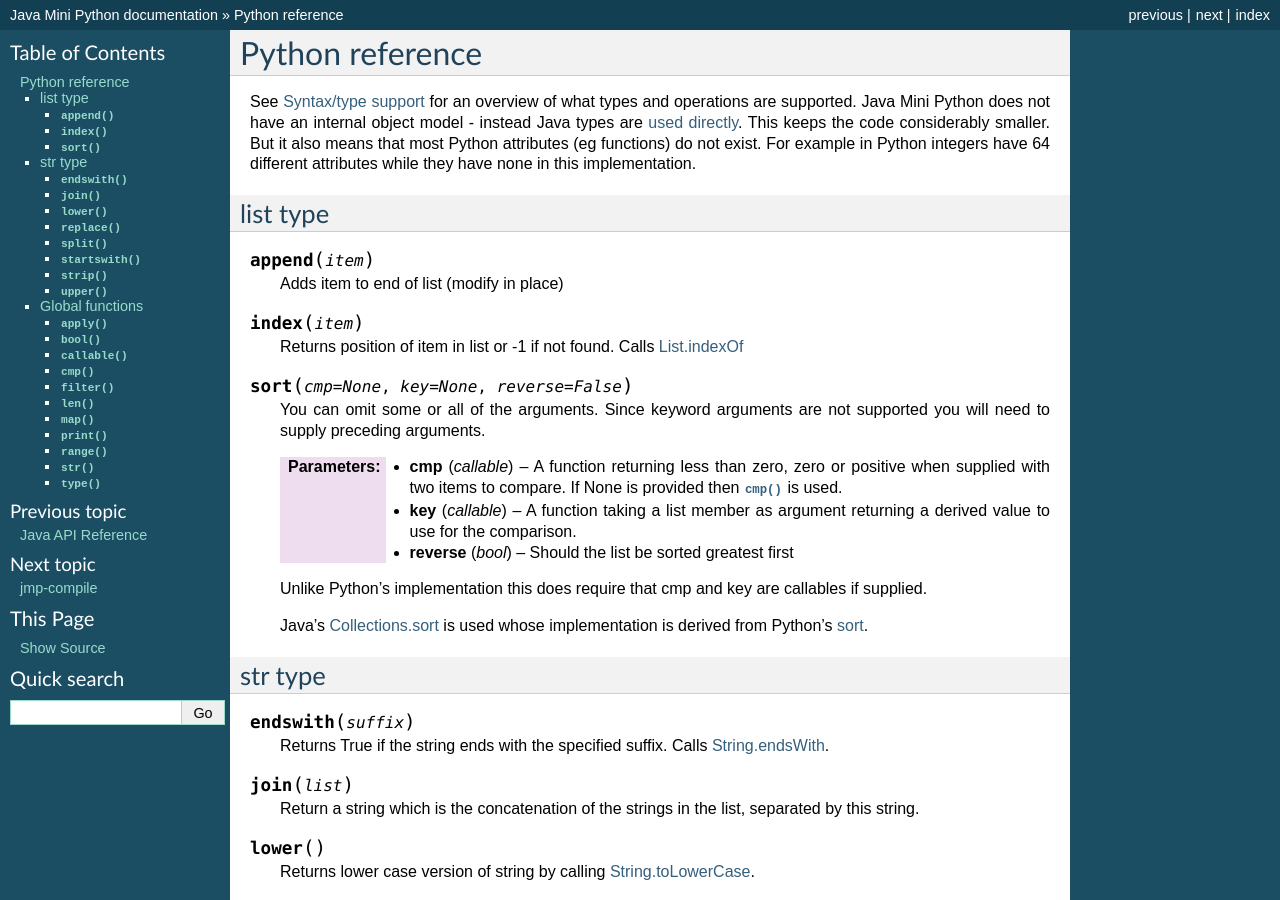
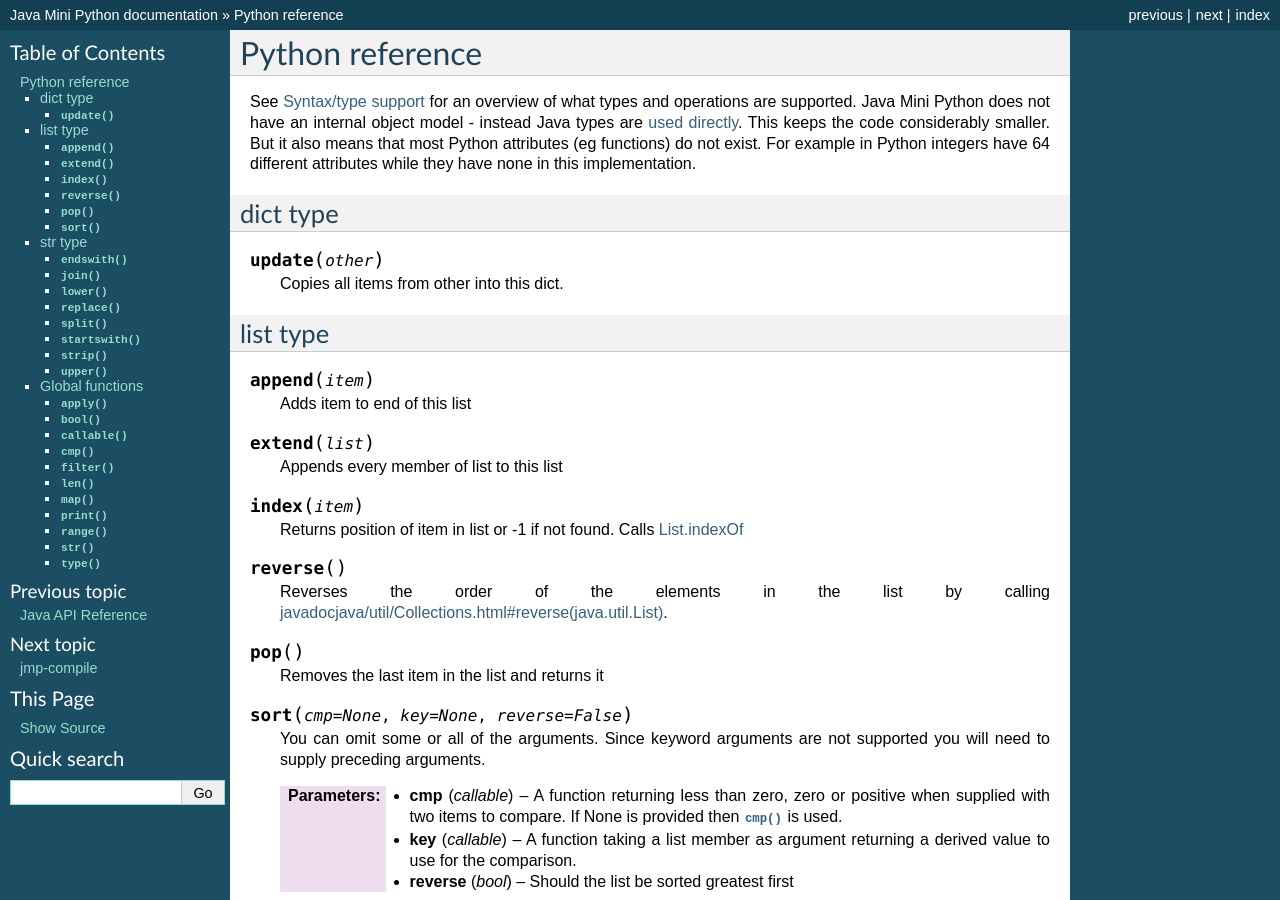
Before and after one commit to rogerbinns/jia-mini-python, a Sphinx documentation site: the page built from doc/python.rst, in a window 1280 px wide and 900 px high. Built offline with Sphinx 7.4.7, drawn with Linux system fonts in a browser that asks for light colours; the version number could not be read and is left out.

Commit message:
More doc updates

```diff
--- a/doc/java.rst
+++ b/doc/java.rst
@@ -113,6 +113,12 @@
       Makes methods on the methods Object available to the Python.
       See `Adding methods`_ for more details.
 
+   .. method:: void clear()
+
+      Removes all internal state.  This ensures that garbage
+      collection is easier.  You can reuse this instance by calling
+      `addModule` to reregister modules and `setCode` to run new code.
+
    .. method:: void setCode(InputStream stream)
 
       Reads the code from the supplied stream.  The stream is not
--- a/doc/lang.rst
+++ b/doc/lang.rst
@@ -20,6 +20,8 @@
 * bool (:ref:`note <booleans>`)
 * None
 * tuple (note: :ref:`treated as list and mutable <tuples>`)
+* functions (you can nest them, assign to variables, pass then around,
+  invoke, :func:`apply`)
 
 Keywords
 --------
--- a/doc/python.rst
+++ b/doc/python.rst
@@ -9,17 +9,37 @@
 integers have 64 different attributes while they have none in this
 implementation.
 
+dict type
+---------
+
+.. method:: update(other)
+
+   Copies all items from other into this dict.
+
 list type
 ---------
 
 .. method:: append(item)
 
-   Adds item to end of list (modify in place)
+   Adds item to end of this list
+
+.. method:: extend(list)
+
+   Appends every member of list to this list
 
 .. method:: index(item)
 
    Returns position of item in list or -1 if not found.  Calls
    :jdoc:`List.indexOf <java/util/List.html#indexOf(java.lang.Object)>`
+
+.. method:: reverse()
+
+   Reverses the order of the elements in the list by calling
+   :jdoc:`java/util/Collections.html#reverse(java.util.List)`.
+
+.. method:: pop()
+
+   Removes the last item in the list and returns it
 
 .. method:: sort(cmp=None, key=None, reverse=False)
 
```
